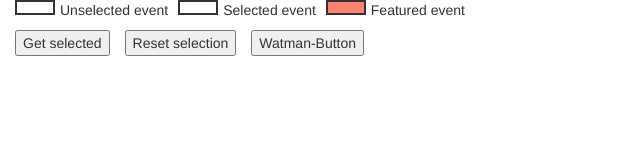
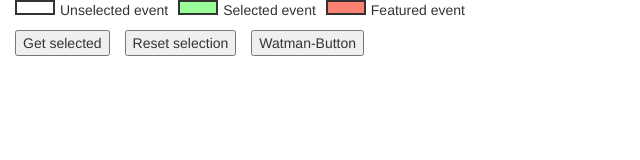
Before and after one commit to amiv-eth/amiv-announce-tool, a plain HTML site: page selector.html in a window 1280 px wide. Shown: the full height of the page, 0-640 px from the left. Drawn offline with Linux system fonts and the light colour scheme; no server answers.

Commit message:
Fixed small error where in CSS there was backgorund instead of background

```diff
--- a/css/style.css
+++ b/css/style.css
@@ -9,10 +9,10 @@ tr:hover{
 }
 
 .selectedcolor{
-    backgorund: #98FB98;
+    background: #98FB98;
 }
 .featuredcolor{
-    background:salmon;
+    background: salmon;
 }
 
 .clicky{
```
